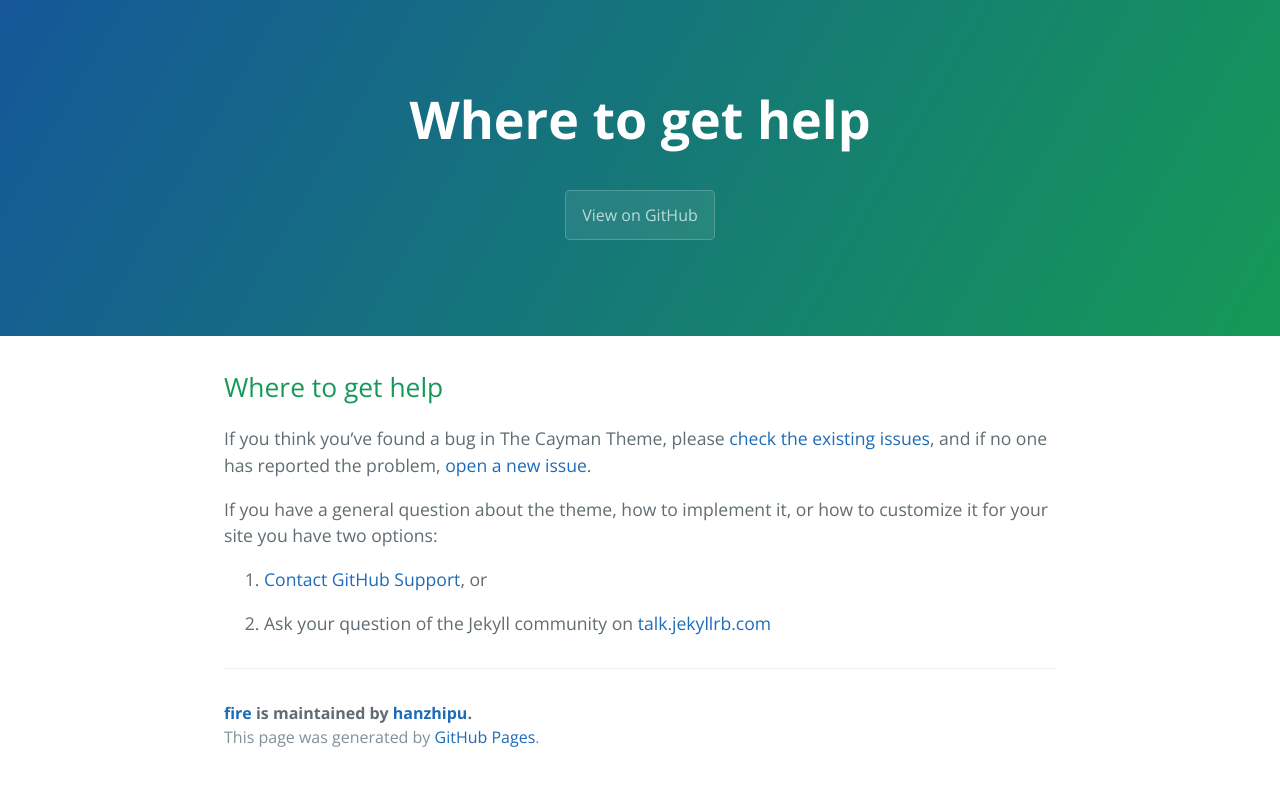
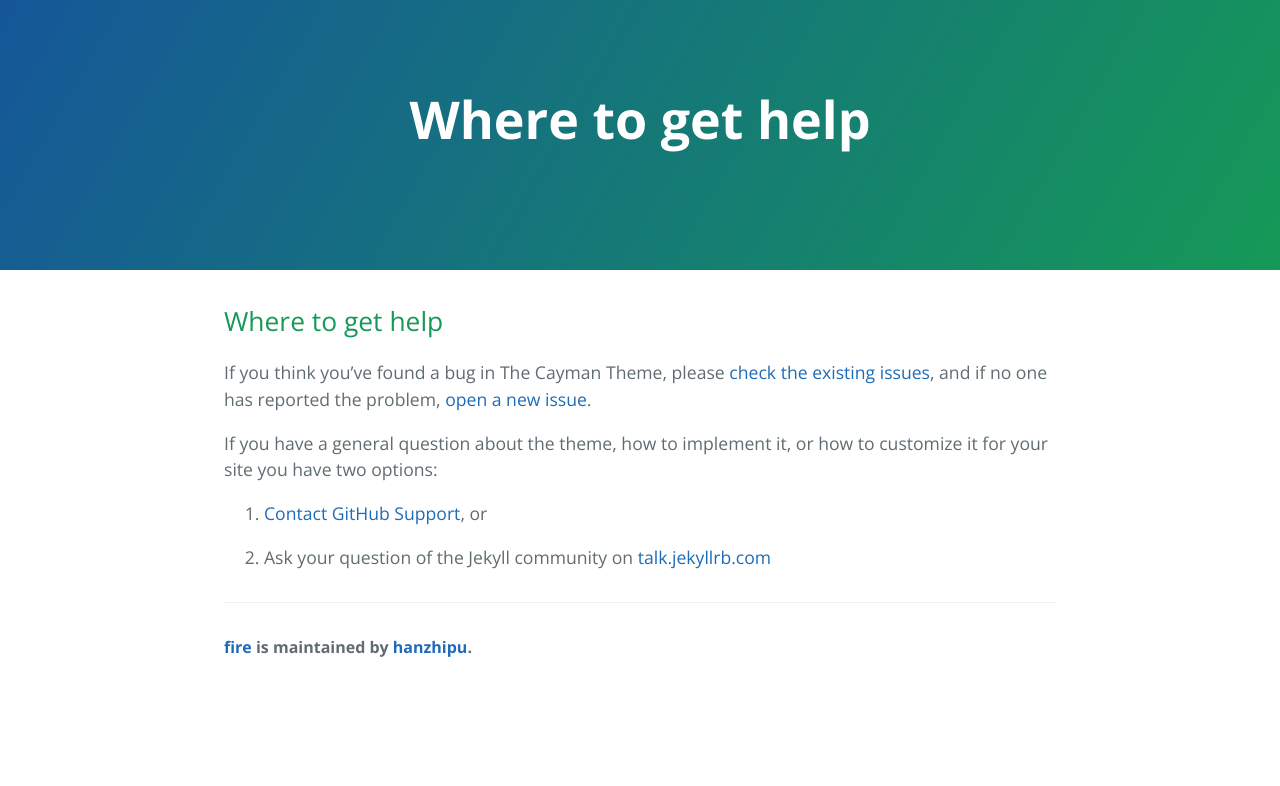
Before and after one commit to hanzhipu/fire, a Jekyll site: the page built from docs/SUPPORT.md, in a window 1280 px wide. Shown: the top 786 px of the page. Built offline with Jekyll 4.4.1, drawn with Linux system fonts in a browser that asks for light colours; our own code applies the rules of GitHub Pages for plain Markdown files; the repository's description, which GitHub fills in, is left out.

Commit message:
Update default.html

```diff
--- a/_layouts/default.html
+++ b/_layouts/default.html
@@ -25,13 +25,6 @@
     <header class="page-header" role="banner">
       <h1 class="project-name">{{ page.title | default: site.title | default: site.github.repository_name }}</h1>
       <h2 class="project-tagline">{{ page.description | default: site.description | default: site.github.project_tagline }}</h2>
-      {% if site.github.is_project_page %}
-        <a href="{{ site.github.repository_url }}" class="btn">View on GitHub</a>
-      {% endif %}
-      {% if site.show_downloads %}
-        <a href="{{ site.github.zip_url }}" class="btn">Download .zip</a>
-        <a href="{{ site.github.tar_url }}" class="btn">Download .tar.gz</a>
-      {% endif %}
     </header>
 
     <main id="content" class="main-content" role="main">
@@ -41,7 +34,6 @@
         {% if site.github.is_project_page %}
           <span class="site-footer-owner"><a href="{{ site.github.repository_url }}">{{ site.github.repository_name }}</a> is maintained by <a href="{{ site.github.owner_url }}">{{ site.github.owner_name }}</a>.</span>
         {% endif %}
-        <span class="site-footer-credits">This page was generated by <a href="https://pages.github.com">GitHub Pages</a>.</span>
       </footer>
     </main>
   </body>
```
